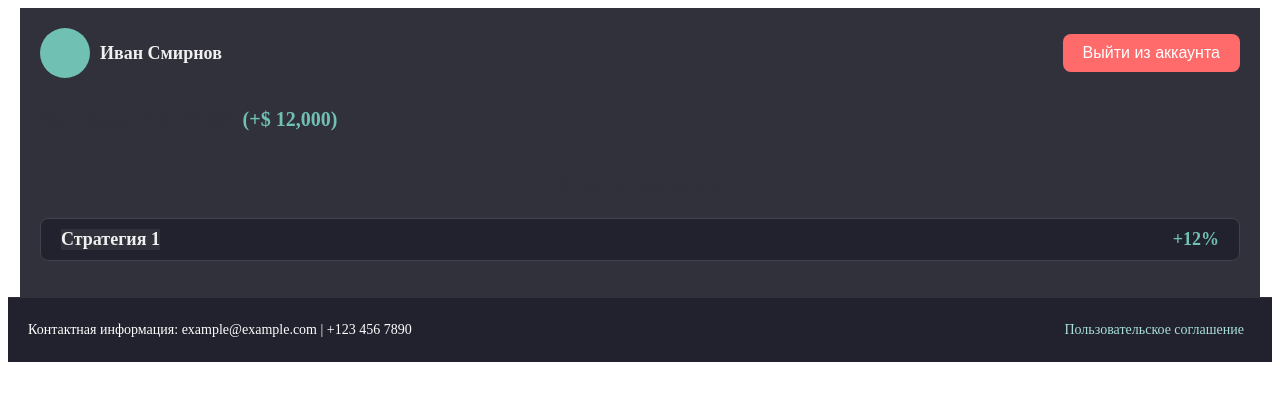
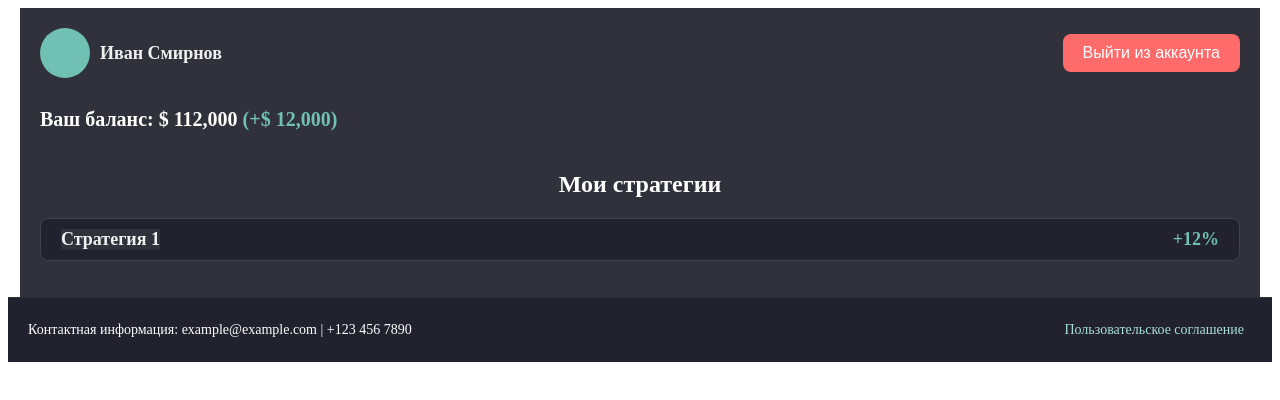
Before and after one commit to PolyMGLA/ups_trading, a SvelteKit app in the folder src/frontend/: page /lk in a window 1280 px wide. Shown: the top 400 px of the page. Built offline with nearby package versions, Linux system fonts and the light colour scheme.

Commit message:
Change: changed colors again

```diff
--- a/src/frontend/src/routes/lk/+page.svelte
+++ b/src/frontend/src/routes/lk/+page.svelte
@@ -27,7 +27,7 @@
       max-width: 1200px;
       margin: 0 auto;
       background-color: #30313A;
-      color: #30313A;
+      color: white;
     }
 
     .account-header {
@@ -35,8 +35,7 @@
       justify-content: space-between;
       align-items: center;
       margin-bottom: 30px;
-      background-color: #30313A;
-      color: #30313A;
+      color: white;
     }
 
     .user-info {
```
